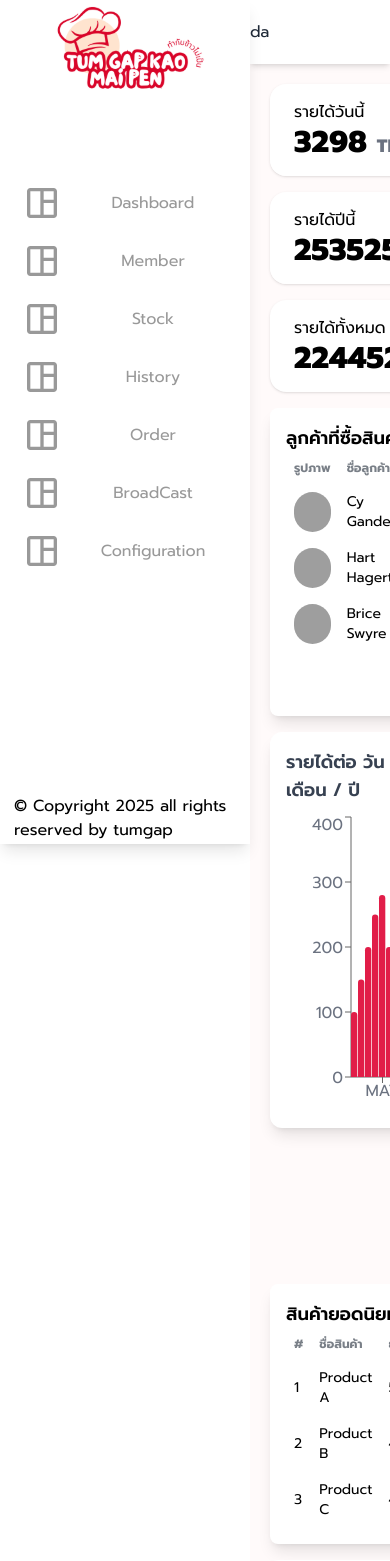
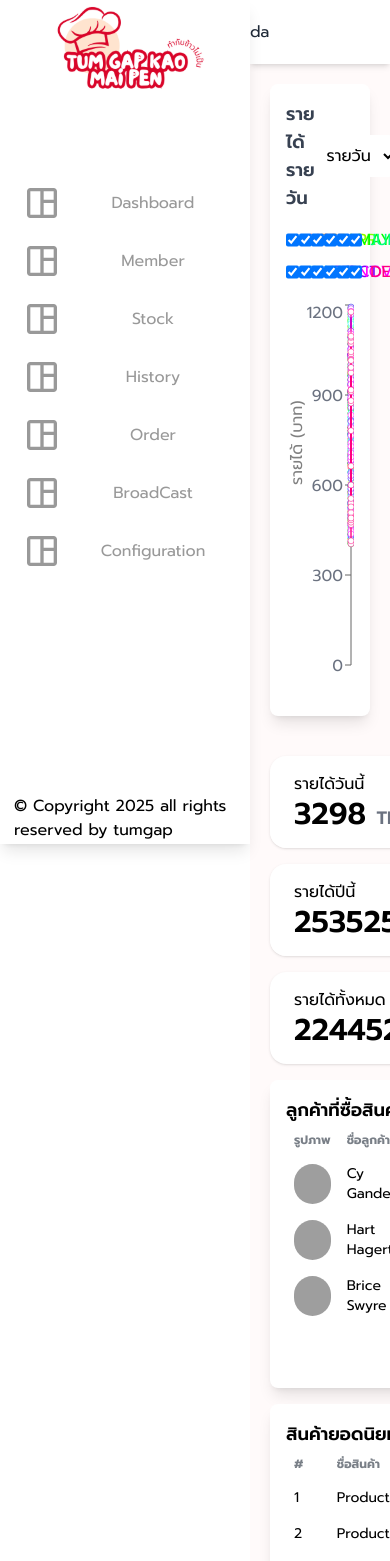
Before and after one commit to fiwzi-Kmutnb/se-monorepo, a Next.js app in the folder apps/frontend/: page /dashboard/dashboard in a window 390 px wide. Shown: the top 1561 px of the page. Built offline with nearby package versions, Linux system fonts and the light colour scheme; grey boxes are pictures that could not be loaded.

Commit message:
fix(frontend) : grap edit and responsive

```diff
--- /dev/null
+++ b/apps/frontend/src/pages/broadcast/broadcast.jsx
@@ -0,0 +1,116 @@
+import React, { useRef, useState } from "react";
+import Layout from "@/component/layout";
+import Image from "next/image";
+import { FaCamera, FaPhotoVideo } from "react-icons/fa";
+
+function Broadcast() {
+  const fileInputRef = useRef(null);
+  const [image, setImage] = useState(null);
+  const [text, setText] = useState("");
+
+  const handleClick = () => {
+    fileInputRef.current.click();
+  };
+
+  const handleFileChange = (event) => {
+    const file = event.target.files[0];
+    if (file) {
+      const imageUrl = URL.createObjectURL(file);
+      setImage(imageUrl);
+    }
+  };
+
+  const handleTextChange = (event) => {
+    setText(event.target.value);
+  };
+
+  return (
+    <div className="min-h-screen p-6 flex flex-col items-center ">
+      <div className="text-start w-full max-w-5xl">
+        <p className="font-semibold text-2xl sm:text-3xl text-black">
+          BroadCast
+        </p>
+        <p className="text-gray-600">ประกาศทางไลน์</p>
+      </div>
+
+      <div className="grid grid-cols-1 lg:grid-cols-2 gap-6 mt-6 w-full max-w-5xl">
+        <div className="bg-white shadow-md rounded-lg p-6 flex flex-col items-center gap-4 w-full">
+          <div
+            className={`w-40 h-40 sm:w-48 sm:h-48 md:w-56 md:h-56 rounded-xl shadow-md relative flex justify-center items-center bg-gray-300 ${image ? "bg-cover bg-center" : ""}`}
+            style={image ? { backgroundImage: `url(${image})` } : {}}
+          >
+            <input
+              type="file"
+              accept="image/*"
+              ref={fileInputRef}
+              className="hidden"
+              onChange={handleFileChange}
+            />
+            <div
+              className="absolute bg-gray-800 text-white rounded-xl px-4 py-2 cursor-pointer hover:bg-gray-700 text-xs md:text-sm"
+              onClick={handleClick}
+            >
+              อัพโหลดภาพ
+            </div>
+          </div>
+          <textarea
+            className="textarea h-32 w-full bg-gray-50 shadow-inner border rounded-lg p-2 resize-none"
+            placeholder="ใส่ข้อความ"
+            value={text}
+            onChange={handleTextChange}
+          ></textarea>
+          <button className="bg-red-600 hover:bg-red-700 text-sm w-full text-white py-2 px-4 rounded-lg shadow-md">
+            ส่งข้อความไปยังลูกค้า
+          </button>
+        </div>
+        <div className="flex justify-center w-full">
+          <div className="mockup-phone border-primary w-64 sm:w-72 md:w-80">
+            <div className="camera"></div>
+            <div className="display bg-[#839EBC]">
+              <div className="artboard phone-1 flex h-fit flex-col justify-between text-black w-full">
+                <div className="h-16 flex justify-center pt-4 items-center px-4 bg-[#464E61] text-white">
+                  <p>ลูกค้า</p>
+                </div>
+
+                <div className="flex flex-col p-4 space-y-4 overflow-y-auto">
+                  {text && (
+                    <div className="w-2/3 max-w-xs bg-[#AFEF86] text-black p-3 rounded-lg self-start">
+                      {text}
+                    </div>
+                  )}
+                  {image && (
+                    <div className="w-2/3 max-w-xs bg-[#AFEF86] text-black p-3 rounded-lg self-start">
+                      <Image
+                        src={image}
+                        alt="Uploaded Image"
+                        width={150}
+                        height={150}
+                        className="w-36 h-36 sm:w-44 sm:h-44"
+                      />
+                    </div>
+                  )}
+                </div>
+
+                <div className="flex items-center justify-between p-4 bg-[#FFFFFF]">
+                  <div className="flex gap-4">
+                    <FaCamera className="text-2xl text-gray-600" />
+                    <FaPhotoVideo className="text-2xl text-gray-600" />
+                  </div>
+                  <input
+                    type="text"
+                    className="w-3/4 ml-2 mr-5 bg-[#D9D9D9] p-2 rounded-2xl text-sm text-gray-500"
+                    placeholder="พิมพ์ข้อความ..."
+                  />
+                </div>
+              </div>
+            </div>
+          </div>
+        </div>
+      </div>
+    </div>
+  );
+}
+
+Broadcast.getLayout = (page) => <Layout>{page}</Layout>;
+
+export default Broadcast;
--- a/apps/frontend/src/pages/dashboard/dashboard.jsx
+++ b/apps/frontend/src/pages/dashboard/dashboard.jsx
@@ -1,12 +1,14 @@
-import React from "react";
+import React, { useState } from "react";
 import Layout from "@/component/layout";
 import {
-  Bar,
-  BarChart,
-  ResponsiveContainer,
-  Tooltip,
+  LineChart,
+  Line,
   XAxis,
   YAxis,
+  Tooltip,
+  BarChart,
+  Bar,
+  ResponsiveContainer,
 } from "recharts";
 
 const stats = [
@@ -52,25 +54,179 @@ const worstProducts = [
   { id: 2, name: "Product Y", sales: 15 },
   { id: 3, name: "Product Z", sales: 20 },
 ];
-const grap = [
-  { month: "JAN", total: 400, current: 100 },
-  { month: "FEB", total: 400, current: 150 },
-  { month: "MAR", total: 400, current: 200 },
-  { month: "APR", total: 400, current: 250 },
-  { month: "MAY", total: 400, current: 280 },
-  { month: "JUN", total: 400, current: 200 },
-  { month: "JUL", total: 400, current: 230 },
-  { month: "AUG", total: 400, current: 120 },
-  { month: "SEP", total: 400, current: 270 },
-  { month: "OCT", total: 400, current: 320 },
-  { month: "NOV", total: 400, current: 360 },
-  { month: "DEC", total: 400, current: 400 },
+const yearlyData = [
+  { year: "2021", total: 5000, current: 3500 },
+  { year: "2022", total: 6000, current: 4000 },
+  { year: "2023", total: 7000, current: 4500 },
+  { year: "2024", total: 8000, current: 5000 },
+];
+
+// สร้างข้อมูลรายวัน
+const generateDailyData = () => {
+  const months = [
+    "JAN",
+    "FEB",
+    "MAR",
+    "APR",
+    "MAY",
+    "JUN",
+    "JUL",
+    "AUG",
+    "SEP",
+    "OCT",
+    "NOV",
+    "DEC",
+  ];
+  const daysInMonth = [31, 28, 31, 30, 31, 30, 31, 31, 30, 31, 30, 31];
+
+  let dailyData = [];
+
+  for (let day = 1; day <= 31; day++) {
+    let entry = { day };
+
+    months.forEach((month, index) => {
+      if (day <= daysInMonth[index]) {
+        entry[month] = Math.floor(Math.random() * (1200 - 400 + 1) + 400); // สุ่มค่า 400 - 1200
+      }
+    });
+
+    dailyData.push(entry);
+  }
+
+  return dailyData;
+};
+
+const dailyData = generateDailyData();
+
+const colors = [
+  "#FF0000",
+  "#FF7F00",
+  "#FFFF00",
+  "#7FFF00",
+  "#00FF00",
+  "#00FF7F",
+  "#00FFFF",
+  "#007FFF",
+  "#0000FF",
+  "#7F00FF",
+  "#FF00FF",
+  "#FF007F",
 ];
 
 function Dashboard() {
+  const [selectedOption, setSelectedOption] = useState("daily");
+  const [selectedMonths, setSelectedMonths] = useState([
+    "JAN",
+    "FEB",
+    "MAR",
+    "APR",
+    "MAY",
+    "JUN",
+    "JUL",
+    "AUG",
+    "SEP",
+    "OCT",
+    "NOV",
+    "DEC",
+  ]);
+
+  const toggleMonth = (month) => {
+    setSelectedMonths((prev) =>
+      prev.includes(month) ? prev.filter((m) => m !== month) : [...prev, month]
+    );
+  };
+
   return (
     <div className="m-5 md:m-10">
-      <div className="grid grid-cols-1 lg:grid-cols-2 gap-4 min-h-[70vh]">
+      <div className="p-4 bg-white shadow-lg rounded-lg">
+        <div className="flex justify-between items-center mb-4">
+          <h2 className="text-lg font-semibold text-gray-700">
+            {selectedOption === "daily" ? "รายได้รายวัน" : "รายได้รายปี"}
+          </h2>
+          <select
+            className="border p-2 rounded-lg bg-white text-black border-none"
+            value={selectedOption}
+            onChange={(e) => setSelectedOption(e.target.value)}
+          >
+            <option value="daily">รายวัน</option>
+            <option value="yearly">รายปี</option>
+          </select>
+        </div>
+
+        {selectedOption === "daily" && (
+          <div className="grid grid-cols-6 gap-2 mb-4">
+            {Object.keys(dailyData[0])
+              .slice(1)
+              .map((month, index) => (
+                <label key={month} className="flex items-center space-x-2">
+                  <input
+                    type="checkbox"
+                    checked={selectedMonths.includes(month)}
+                    onChange={() => toggleMonth(month)}
+                    className="form-checkbox h-4 w-4 text-blue-600"
+                  />
+                  <span style={{ color: colors[index] }}>{month}</span>
+                </label>
+              ))}
+          </div>
+        )}
+
+        {selectedOption === "daily" ? (
+          <ResponsiveContainer width="100%" height={400}>
+            <LineChart data={dailyData}>
+              <XAxis
+                dataKey="day"
+                tick={{ fill: "#6B7280" }}
+                label={{
+                  value: "วันที่",
+                  position: "insideBottom",
+                  offset: -5,
+                }}
+              />
+              <YAxis
+                tick={{ fill: "#6B7280" }}
+                label={{
+                  value: "รายได้ (บาท)",
+                  angle: -90,
+                  position: "insideLeft",
+                }}
+              />
+              <Tooltip />
+
+              {selectedMonths.map((month, index) => (
+                <Line
+                  key={month}
+                  type="monotone"
+                  dataKey={month}
+                  stroke={colors[index]}
+                  strokeWidth={0.5}
+                />
+              ))}
+            </LineChart>
+          </ResponsiveContainer>
+        ) : (
+          <ResponsiveContainer width="100%" height={400}>
+            <BarChart data={yearlyData} barGap={8}>
+              <XAxis dataKey="year" tick={{ fill: "#6B7280" }} />
+              <YAxis tick={{ fill: "#6B7280" }} />
+              <Tooltip />
+              <Bar
+                dataKey="total"
+                fill="#3B82F6"
+                barSize={40}
+                radius={[5, 5, 0, 0]}
+              />
+              <Bar
+                dataKey="current"
+                fill="#E11D48"
+                barSize={40}
+                radius={[5, 5, 0, 0]}
+              />
+            </BarChart>
+          </ResponsiveContainer>
+        )}
+      </div>
+      <div className="grid grid-cols-1 mt-10 gap-4 min-h-[70vh]">
         <div className="grid grid-rows-2 gap-4">
           <div className="grid grid-cols-2 md:grid-cols-3 gap-4">
             {stats.map((stat, index) => (
@@ -80,7 +236,7 @@ function Dashboard() {
               >
                 <div className="stat">
                   <div className="stat-title text-black">{stat.title}</div>
-                  <div className="stat-value text-3xl">
+                  <div className="stat-value font-semibold text-3xl">
                     {stat.value}{" "}
                     <span className="text-lg text-gray-500">{stat.unit}</span>
                   </div>
@@ -121,30 +277,7 @@ function Dashboard() {
               </table>
             </div>
           </div>
-        </div>
-        <div className="grid grid-rows-2 gap-4">
-          <div>
-            <div className="p-4 bg-white rounded-xl shadow-lg">
-              <h2 className="text-lg font-semibold text-gray-700 mb-2">
-                รายได้ต่อ วัน / เดือน / ปี
-              </h2>
-              <ResponsiveContainer width="100%" height={300}>
-                <BarChart data={grap} barGap={8}>
-                  <XAxis dataKey="month" tick={{ fill: "#6B7280" }} />
-                  <YAxis tick={{ fill: "#6B7280" }} />
-                  <Tooltip />
-
-                  <Bar
-                    dataKey="current"
-                    fill="#E11D48"
-                    barSize={20}
-                    radius={[10, 10, 0, 0]}
-                  />
-                </BarChart>
-              </ResponsiveContainer>
-            </div>
-          </div>
-          <div className=" grid grid-row-2 gap-4">
+          <div className=" grid grid-cols-1 lg:grid-cols-2 gap-4">
             <div className="bg-white text-black shadow-lg rounded-lg p-4">
               <p className="text-lg font-semibold">สินค้ายอดนิยม</p>
               <div className="overflow-x-auto">
```
